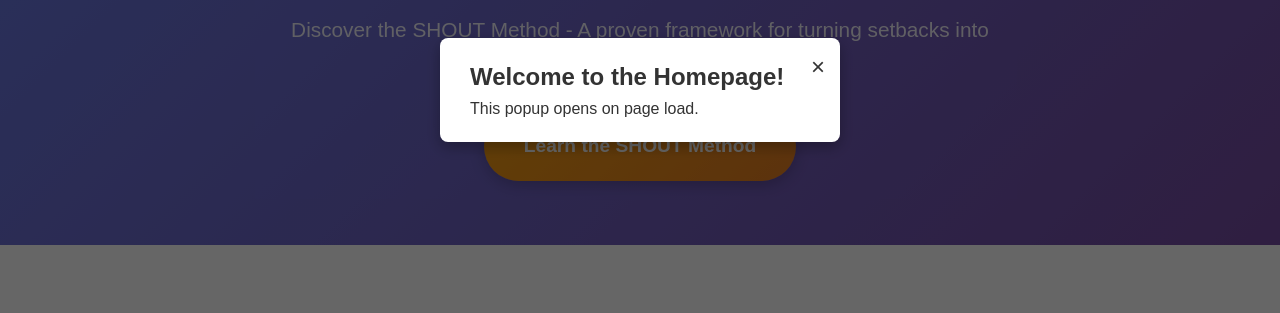
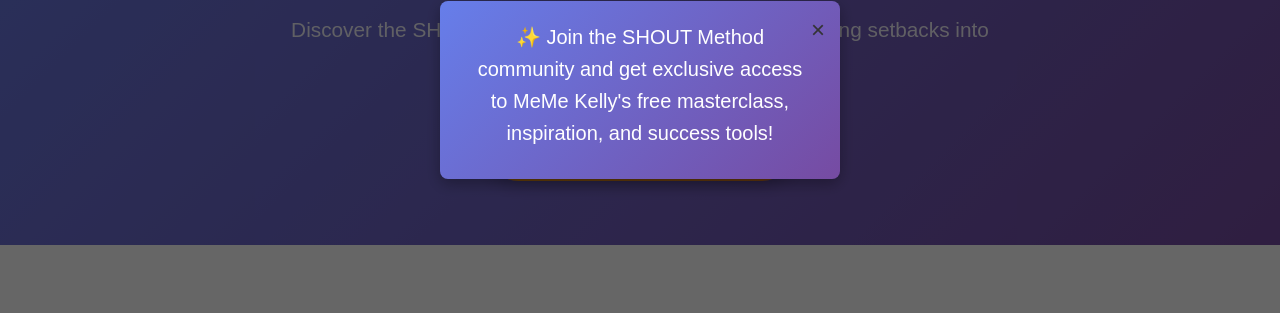
Before and after one commit to KCEGODScreation2025/shoutmeme-website, a website: page home.html in a window 1280 px wide. Shown: the part 310-623 px from the top of the page. Drawn offline with Linux system fonts and the light colour scheme; a script that the page names is missing.

Commit message:
Style the popup and added form

```diff
--- a/home.html
+++ b/home.html
@@ -243,7 +243,7 @@
 
       /* Popup Content */
       .popup-content {
-        background: #fff;
+        background: linear-gradient(135deg, #667eea 0%, #764ba2 100%);
         padding: 20px 30px;
         border-radius: 8px;
         box-shadow: 0 5px 15px rgba(0, 0, 0, 0.3);
@@ -267,6 +267,15 @@
         color: white;
         text-align: center;
         padding: 2rem 0;
+      }
+
+      /* Popup Title */
+      .popup-title {
+        text-align: center;
+        color: #fff;
+        font-weight: 400;
+        font-size: 20px;
+        margin-bottom: 10px;
       }
 
       /* Responsive Design */
@@ -401,8 +410,12 @@
     <section id="popup" class="popup-overlay">
       <div class="popup-content">
         <span class="close-btn" id="closePopup">&times;</span>
-        <h2>Welcome to the Homepage!</h2>
-        <p>This popup opens on page load.</p>
+        <h2 class="popup-title">✨ Join the SHOUT Method community and get exclusive access to MeMe Kelly's free masterclass, inspiration, and success tools!</h2>
+
+        <!-- Begin Constant Contact Active Forms -->
+        <!-- Begin Constant Contact Inline Form Code -->
+        <div class="ctct-inline-form" data-form-id="17ffa4cc-b07b-45b3-be9f-24a9efa93bcf"></div>
+        <!-- End Constant Contact Inline Form Code -->
       </div>
     </section>
 
@@ -413,6 +426,13 @@
       </div>
     </footer>
 
+    <!-- Begin Constant Contact Active Forms -->
+    <script>
+      var _ctct_m = "11d278a185c8c0320856d0c4ae5feb53"
+    </script>
+    <script id="signupScript" src="//static.ctctcdn.com/js/signup-form-widget/current/signup-form-widget.min.js" async defer></script>
+    <!-- End Constant Contact Active Forms -->
+
     <script src="/popup.js"></script>
   </body>
 </html>
```
Also changed, not shown: ebook.html (+4 -6 lines).
